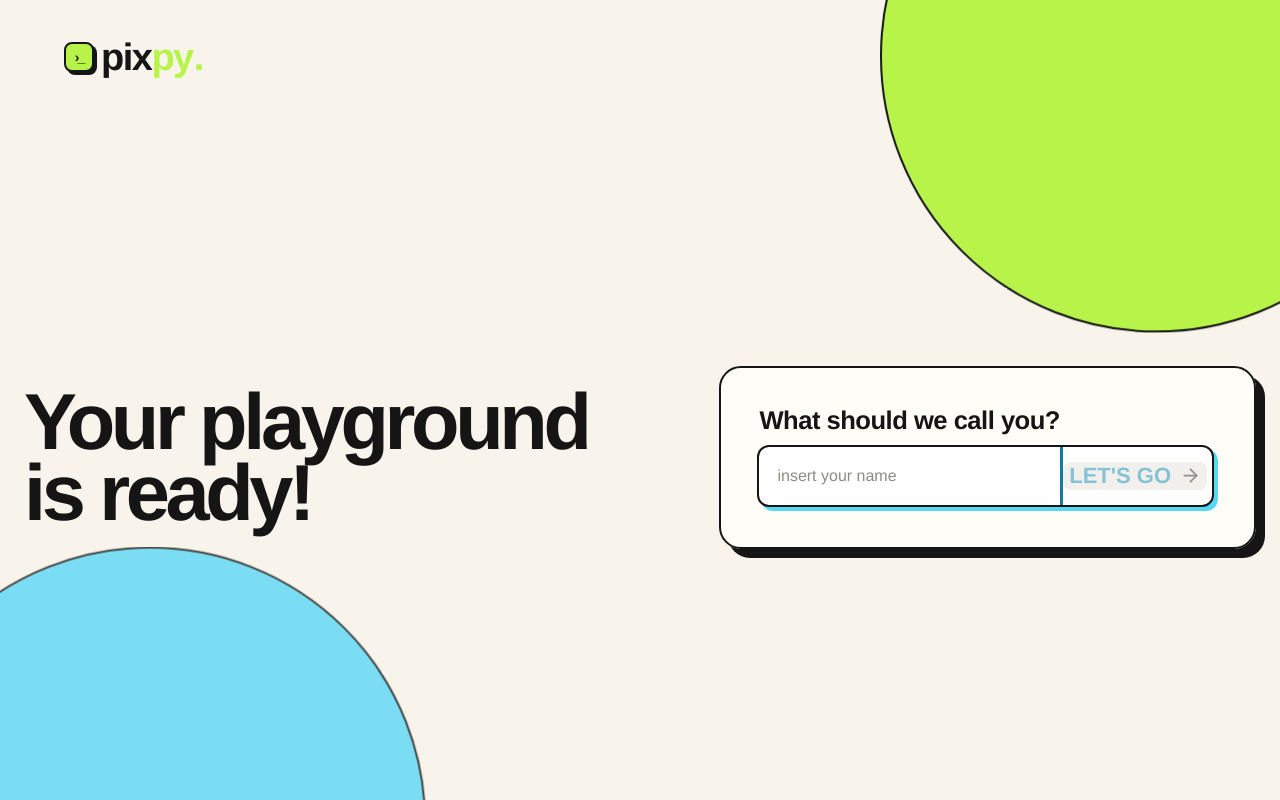
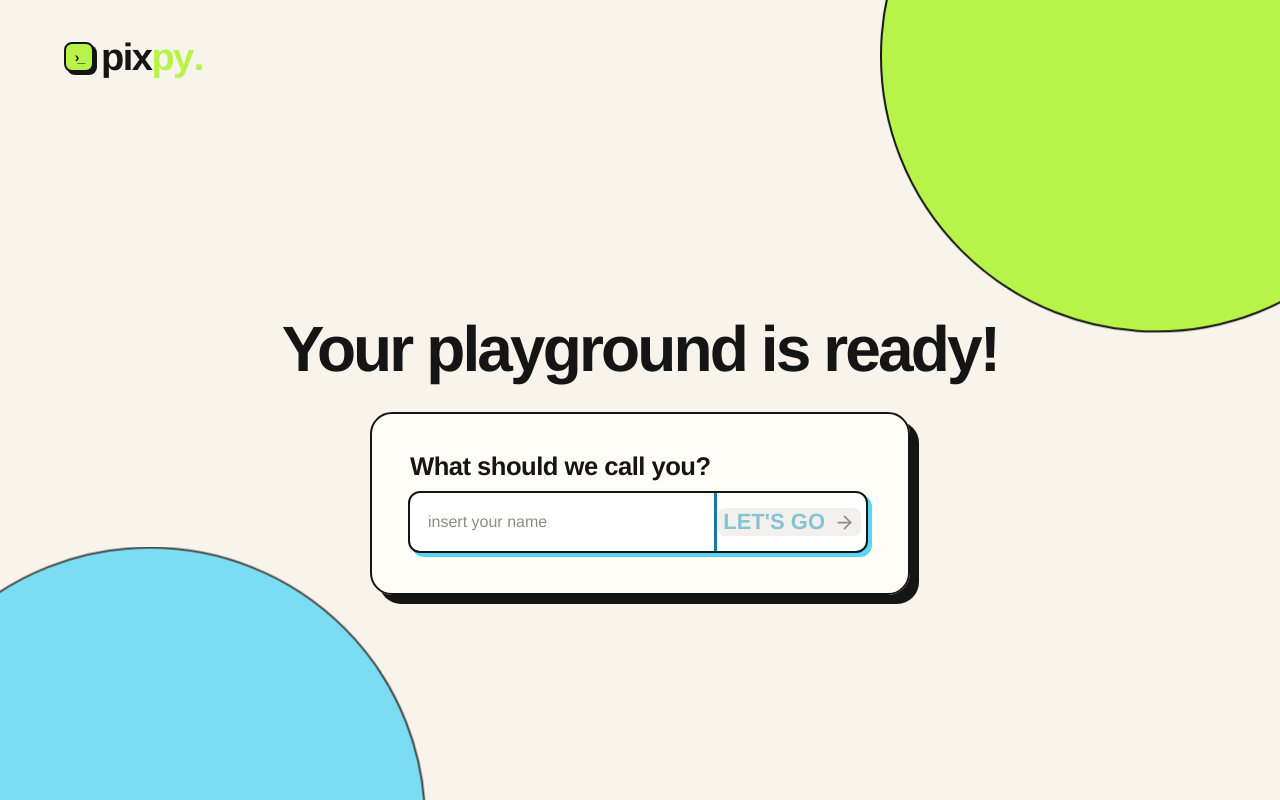
Before and after one commit to leomelchior21/PIXPY, a React (Vite) app: page / in a window 1280 px wide. Built offline with nearby package versions, Linux system fonts and the light colour scheme.

Commit message:
Stack landing page content vertically

```diff
--- a/src/styles.css
+++ b/src/styles.css
@@ -963,15 +963,15 @@ body *:not(.pixpy-editor):not(.pixpy-editor *):not(code):not(pre) { font-family:
 .name-header { display: flex; align-items: center; padding: clamp(22px, 3vw, 40px) clamp(24px, 5vw, 76px); animation: name-fade-down .55s ease-out both; }
 .name-header .brand { font-size: clamp(28px, 3vw, 38px); }
 .name-header > span { font-size: 10px; font-weight: 800; letter-spacing: .14em; }
-.name-stage { display: grid; grid-template-columns: minmax(0, 1.05fr) minmax(390px, .95fr); align-items: center; gap: clamp(50px, 8vw, 130px); width: min(1260px, calc(100% - 48px)); margin: auto; }
-.name-copy { align-self: center; animation: name-rise .65s .08s cubic-bezier(.2,.8,.2,1) both; }
+.name-stage { display: grid; grid-template-columns: minmax(0, 1fr); align-content: center; gap: clamp(28px, 4vh, 44px); width: min(900px, calc(100% - 48px)); margin: auto; }
+.name-copy { align-self: center; text-align: center; animation: name-rise .65s .08s cubic-bezier(.2,.8,.2,1) both; }
 .name-eyebrow { display: flex; align-items: center; gap: 10px; margin-bottom: 22px; font-size: 10px; font-weight: 800; letter-spacing: .12em; }
 .name-eyebrow span { width: 28px; height: 8px; border: 2px solid var(--ink); border-radius: 99px; background: var(--lime); animation: name-pulse 1.8s ease-in-out infinite; }
-.name-copy h1 { max-width: 680px; font-size: clamp(46px, 6.2vw, 92px); line-height: .9; letter-spacing: -.055em; }
+.name-copy h1 { max-width: 900px; font-size: clamp(46px, 5vw, 68px); line-height: .95; letter-spacing: -.045em; }
 .name-copy h1 em { position: relative; color: var(--ink); font-style: normal; }
 .name-copy h1 em::after { content: ''; position: absolute; z-index: -1; right: -5px; bottom: .03em; left: -4px; height: .22em; background: var(--lime); transform: scaleX(0) rotate(-1deg); transform-origin: left; animation: name-underline .5s .7s ease-out forwards; }
 .name-copy > p:last-child { max-width: 590px; margin-top: 26px; color: #555953; font-size: clamp(14px, 1.3vw, 18px); line-height: 1.55; }
-.name-card { min-width: 0; padding: clamp(22px, 3vw, 38px); border: 2px solid var(--ink); border-radius: 22px; background: rgba(255, 253, 248, .92); box-shadow: 9px 9px 0 var(--ink); backdrop-filter: blur(8px); animation: name-rise .65s .18s cubic-bezier(.2,.8,.2,1) both; }
+.name-card { width: min(540px, 100%); min-width: 0; margin: 0 auto; padding: clamp(22px, 3vw, 38px); border: 2px solid var(--ink); border-radius: 22px; background: rgba(255, 253, 248, .92); box-shadow: 9px 9px 0 var(--ink); backdrop-filter: blur(8px); animation: name-rise .65s .18s cubic-bezier(.2,.8,.2,1) both; }
 .name-preview { display: grid; gap: 10px; margin-bottom: clamp(28px, 4vh, 44px); padding-bottom: clamp(22px, 3vh, 32px); border-bottom: 1px solid #c7c2b8; }
 .name-preview small { color: #77776f; font-size: 9px; font-weight: 800; letter-spacing: .13em; }
 .name-preview code { display: flex; align-items: center; min-width: 0; color: #2c3133; font-size: clamp(17px, 2vw, 24px); }
```
